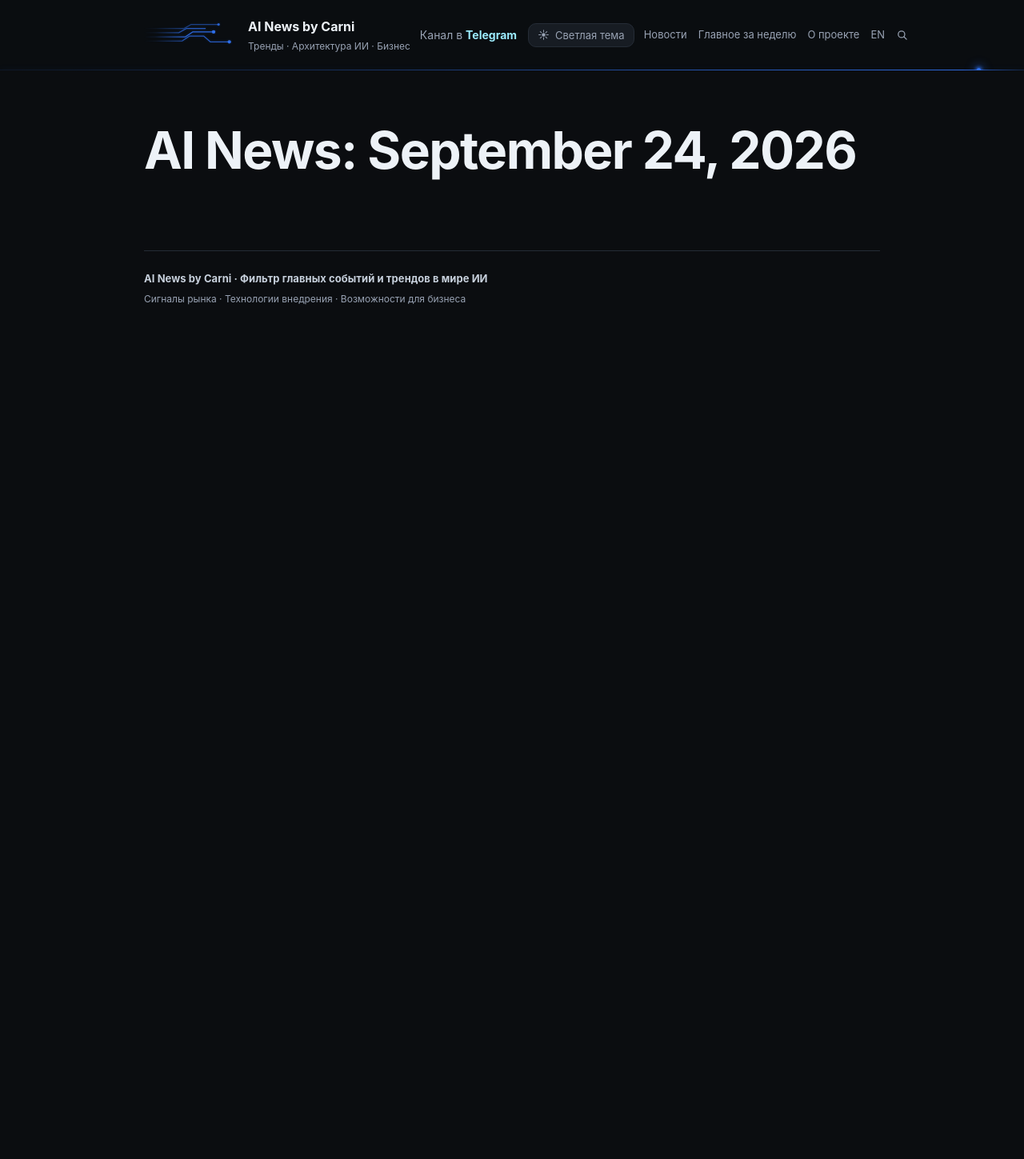
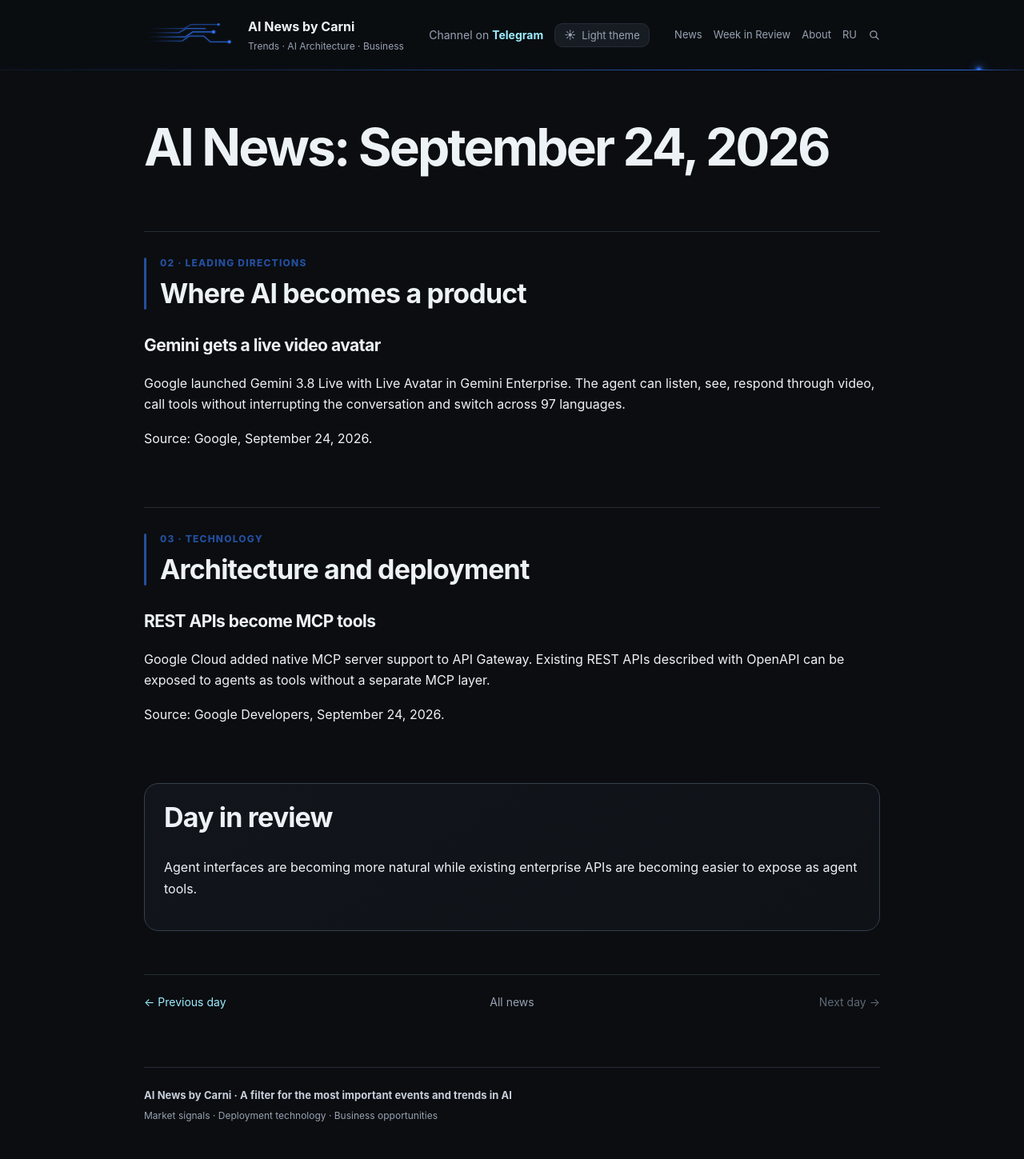
Before and after one commit to DmitryCarni/ai-news-by-carni, a Jekyll site: the page built from en/daily/2026-09-24.md, in a window 1280 px wide. Shown: the whole page at 80% size. Built offline with Jekyll 4.4.1, drawn with Linux system fonts in a browser that asks for light colours; our own code applies the rules of GitHub Pages for plain Markdown files; before the commit the page ends 900 px from its top, so only the background shows below that.

Commit message:
Complete EN Daily 2026-09-24

```diff
--- a/en/daily/2026-09-24.md
+++ b/en/daily/2026-09-24.md
@@ -1 +1,35 @@
+---
+layout: report
+report_type: daily_en
+lang: en
+report_date: 2026-09-24
+title: "AI News: September 24, 2026"
+permalink: /en/daily/2026-09-24/
+translation_url: /daily/2026-09-24/
+---
+
 # AI News: September 24, 2026
+
+## Where AI becomes a product {#applied}
+
+### Gemini gets a live video avatar
+
+Google launched Gemini 3.8 Live with Live Avatar in Gemini Enterprise. The agent can listen, see, respond through video, call tools without interrupting the conversation and switch across 97 languages.
+
+Source: Google, September 24, 2026.
+
+## Architecture and deployment {#stack}
+
+### REST APIs become MCP tools
+
+Google Cloud added native MCP server support to API Gateway. Existing REST APIs described with OpenAPI can be exposed to agents as tools without a separate MCP layer.
+
+Source: Google Developers, September 24, 2026.
+
+<div id="conclusions" class="conclusions" markdown="1">
+
+## Day in review
+
+Agent interfaces are becoming more natural while existing enterprise APIs are becoming easier to expose as agent tools.
+
+</div>
```
